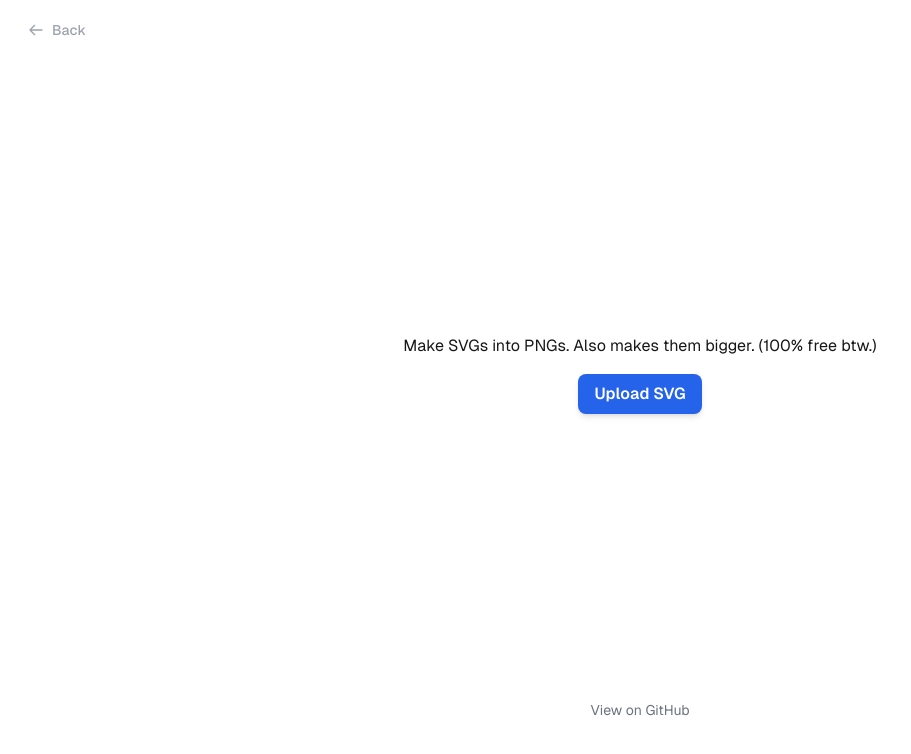
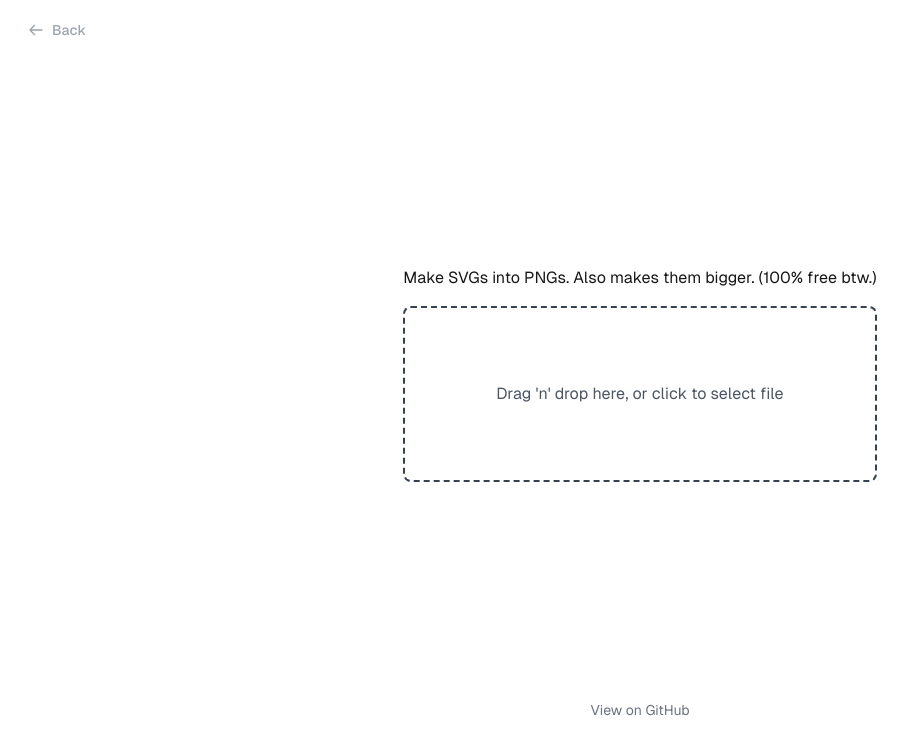
Before and after one commit to t3dotgg/quickpic, a Next.js app: page /svg-to-png in a window 1280 px wide. Shown: the top 754 px of the page, without its empty margins (0-911 px from the left). Built offline with nearby package versions, Linux system fonts and the light colour scheme.

Commit message:
feat: add drag and drop

```diff
--- a/package.json
+++ b/package.json
@@ -13,7 +13,8 @@
     "next": "15.0.0-rc.1",
     "next-plausible": "^3.12.2",
     "react": "19.0.0-rc-cd22717c-20241013",
-    "react-dom": "19.0.0-rc-cd22717c-20241013"
+    "react-dom": "19.0.0-rc-cd22717c-20241013",
+    "react-dropzone": "^14.3.5"
   },
   "devDependencies": {
     "@types/node": "^20",
--- a/src/app/(tools)/rounded-border/rounded-tool.tsx
+++ b/src/app/(tools)/rounded-border/rounded-tool.tsx
@@ -1,8 +1,8 @@
 "use client";
 import { usePlausible } from "next-plausible";
 import { useMemo, useState } from "react";
-import { ChangeEvent } from "react";
 import React from "react";
+import { DragAndDrop } from "@/app/utils/drag-and-drop";
 
 type Radius = 2 | 4 | 8 | 16 | 32 | 64;
 
@@ -77,8 +77,8 @@ export const useFileUploader = () => {
     name: string;
   } | null>(null);
 
-  const handleFileUpload = (event: ChangeEvent<HTMLInputElement>) => {
-    const file = event.target.files?.[0];
+  const handleFileUpload = (files: File[]) => {
+    const file = files?.[0];
     if (file) {
       const reader = new FileReader();
       reader.onload = (e) => {
@@ -196,15 +196,10 @@ export function RoundedTool() {
       <div className="flex flex-col p-4 gap-4">
         <p className="text-center">Round the corners of any image</p>
         <div className="flex justify-center">
-          <label className="cursor-pointer inline-flex items-center px-4 py-2 bg-blue-600 text-white font-semibold rounded-lg shadow-md hover:bg-blue-700 focus:outline-none focus:ring-2 focus:ring-blue-500 focus:ring-opacity-75 transition-colors duration-200 gap-2">
-            <span>Upload Image</span>
-            <input
-              type="file"
-              onChange={handleFileUpload}
-              accept="image/*"
-              className="hidden"
-            />
-          </label>
+          <DragAndDrop
+            accept={{ "image/*": [] }}
+            handleDrop={handleFileUpload}
+          />
         </div>
       </div>
     );
--- a/src/app/(tools)/square-image/square-tool.tsx
+++ b/src/app/(tools)/square-image/square-tool.tsx
@@ -2,6 +2,7 @@
 
 import React, { useState, useEffect, ChangeEvent } from "react";
 import { usePlausible } from "next-plausible";
+import { DragAndDrop } from "@/app/utils/drag-and-drop";
 
 export const SquareTool: React.FC = () => {
   const [imageFile, setImageFile] = useState<File | null>(null);
@@ -17,8 +18,8 @@ export const SquareTool: React.FC = () => {
   } | null>(null);
   const plausible = usePlausible();
 
-  const handleImageUpload = (event: ChangeEvent<HTMLInputElement>) => {
-    const file = event.target.files?.[0];
+  const handleImageUpload = (files: File[]) => {
+    const file = files?.[0];
     if (file) {
       setImageFile(file);
       setImageMetadata({ width: 0, height: 0, name: file.name });
@@ -115,15 +116,10 @@ export const SquareTool: React.FC = () => {
           Create square images with custom backgrounds. Fast and free.
         </p>
         <div className="flex justify-center">
-          <label className="cursor-pointer inline-flex items-center px-4 py-2 bg-blue-600 text-white font-semibold rounded-lg shadow-md hover:bg-blue-700 focus:outline-none focus:ring-2 focus:ring-blue-500 focus:ring-opacity-75 transition-colors duration-200 gap-2">
-            <span>Upload Image</span>
-            <input
-              type="file"
-              onChange={handleImageUpload}
-              accept="image/*"
-              className="hidden"
-            />
-          </label>
+          <DragAndDrop
+            accept={{ "image/*": [] }}
+            handleDrop={handleImageUpload}
+          />
         </div>
       </div>
     );
--- a/src/app/(tools)/svg-to-png/svg-tool.tsx
+++ b/src/app/(tools)/svg-to-png/svg-tool.tsx
@@ -1,8 +1,7 @@
 "use client";
 import { usePlausible } from "next-plausible";
 import { useMemo, useState } from "react";
-
-import { ChangeEvent } from "react";
+import { DragAndDrop } from "@/app/utils/drag-and-drop";
 
 type Scale = 1 | 2 | 4 | 8 | 16 | 32 | 64;
 
@@ -82,8 +81,8 @@ export const useFileUploader = () => {
     name: string;
   } | null>(null);
 
-  const handleFileUpload = (event: ChangeEvent<HTMLInputElement>) => {
-    const file = event.target.files?.[0];
+  const handleFileUpload = (files: File[]) => {
+    const file = files?.[0];
     if (file) {
       const reader = new FileReader();
       reader.onload = (e) => {
@@ -184,15 +183,10 @@ export function SVGTool() {
           Make SVGs into PNGs. Also makes them bigger. (100% free btw.)
         </p>
         <div className="flex justify-center">
-          <label className="cursor-pointer inline-flex items-center px-4 py-2 bg-blue-600 text-white font-semibold rounded-lg shadow-md hover:bg-blue-700 focus:outline-none focus:ring-2 focus:ring-blue-500 focus:ring-opacity-75 transition-colors duration-200 gap-2">
-            <span>Upload SVG</span>
-            <input
-              type="file"
-              onChange={handleFileUpload}
-              accept=".svg"
-              className="hidden"
-            />
-          </label>
+          <DragAndDrop
+            accept={{ "image/svg+xml": [".svg"] }}
+            handleDrop={handleFileUpload}
+          />
         </div>
       </div>
     );
@@ -213,11 +207,10 @@ export function SVGTool() {
           <button
             key={value}
             onClick={() => setScale(value)}
-            className={`px-3 py-1 rounded-md text-sm font-medium transition-colors ${
-              scale === value
+            className={`px-3 py-1 rounded-md text-sm font-medium transition-colors ${scale === value
                 ? "bg-blue-600 text-white"
                 : "bg-gray-200 text-gray-800 hover:bg-gray-300"
-            }`}
+              }`}
           >
             {value}x
           </button>
--- /dev/null
+++ b/src/app/utils/drag-and-drop.tsx
@@ -0,0 +1,39 @@
+"use client"
+import { useCallback } from "react";
+import { Accept, useDropzone } from "react-dropzone";
+
+export function DragAndDrop({
+  accept,
+  handleDrop,
+}: {
+  accept: Accept;
+  handleDrop: (files: File[]) => void;
+}) {
+  const onDrop = useCallback(handleDrop, [handleDrop]);
+
+  const { getRootProps, getInputProps, isDragActive } = useDropzone({
+    onDrop,
+    accept,
+    maxFiles: 1
+  });
+
+  return (
+    <div
+      {...getRootProps()}
+      className={`w-full max-w-lg h-44 flex flex-col justify-center items-center border-2 border-dashed rounded-lg p-8 text-center cursor-pointer transition-colors
+        ${isDragActive
+          ? "border-blue-500 bg-blue-50"
+          : "border-gray-700 hover:border-gray-600"
+        }`}
+    >
+      <input {...getInputProps()} />
+      {isDragActive ? (
+        <p className="text-blue-600 font-medium">Drop the file here ...</p>
+      ) : (
+        <p className="text-gray-600">
+          Drag &apos;n&apos; drop here, or click to select file
+        </p>
+      )}
+    </div>
+  );
+}
```
Also changed, not shown: 1 other file (tests, documents, lock files or other folders).
